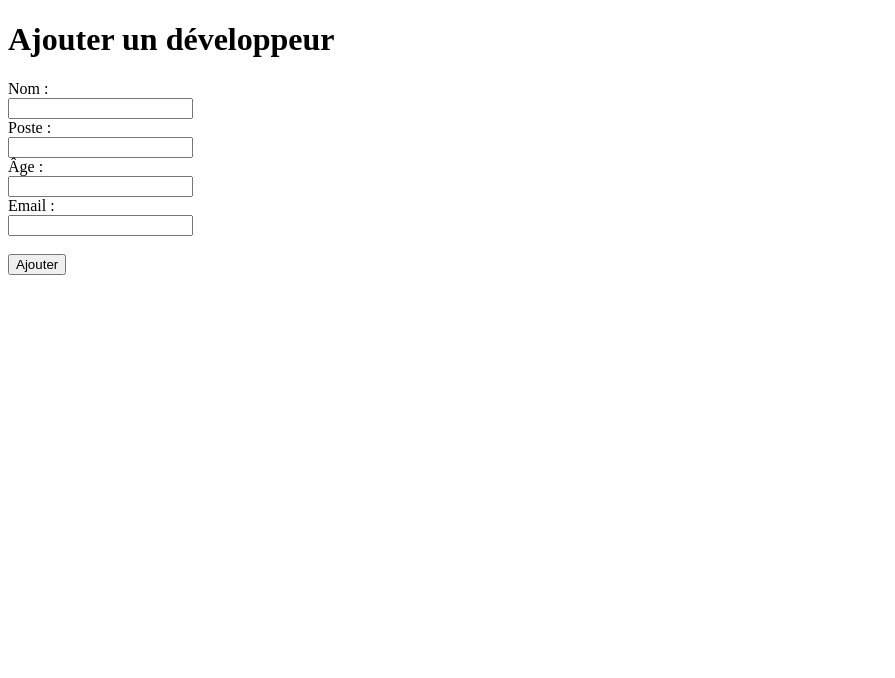
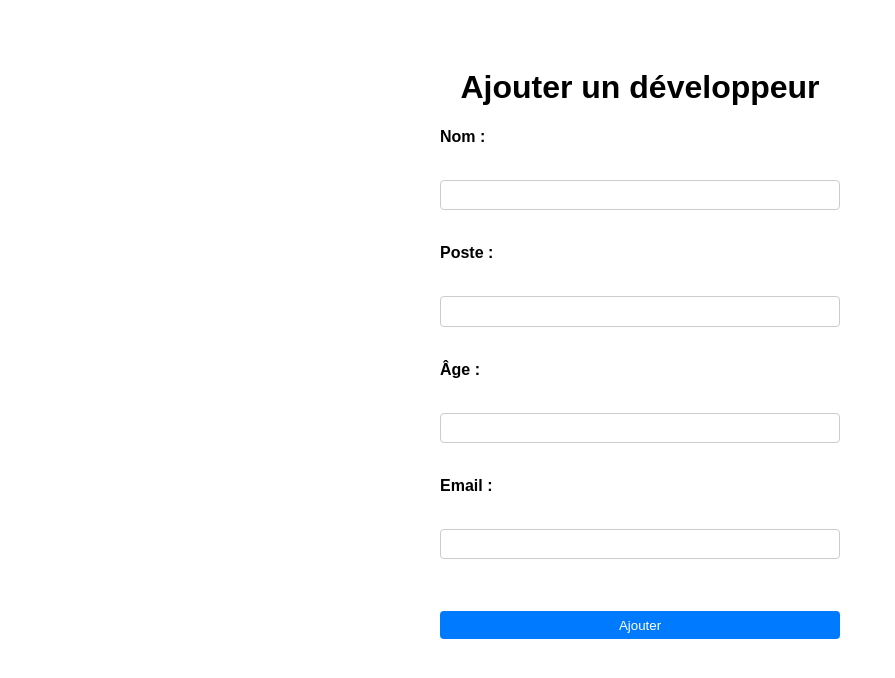
Before and after one commit to tarik-benabbou-mac-veigh/database-form-mongodb, a website: page public/form.html in a window 1280 px wide. Shown: the whole page, without its empty margins (0-895 px from the left). Drawn offline with Linux system fonts and the light colour scheme.

Commit message:
Ajout d'un fichier form.css

```diff
--- a/index.js
+++ b/index.js
@@ -17,7 +17,7 @@ mongoose.connect('mongodb://localhost:27017/ma_base_de_donnees')
     .then(()=> console.log(`✅ Connexion à MongoDB réussie!`))
     .catch(err => console.error(`Erreur de connexion à MongoDB`, err));
 
-    app.post('/add-user', async (req,res)=>{
+app.post('/add-user', async (req,res)=>{
     try{
         console.log(req.body);
         const newUser = await User.create(req.body);
@@ -27,6 +27,7 @@ mongoose.connect('mongodb://localhost:27017/ma_base_de_donnees')
     }
 
 });
+
 app.listen(port, ()=>{
     console.log(`Serveur connecté sur le port ${port}`);
 });
--- /dev/null
+++ b/public/form.css
@@ -0,0 +1,37 @@
+body {
+  font-family: sans-serif;
+  max-width: 400px;
+  margin: 2em auto;
+  padding: 1em;
+}
+
+h1 {
+  text-align: center;
+}
+
+form {
+  display: flex;
+  flex-direction: column;
+  gap: 0.5em;
+}
+
+label {
+  font-weight: 600;
+}
+
+input, button {
+  padding: 0.5em;
+  border: 1px solid #ccc;
+  border-radius: 4px;
+}
+
+button {
+  background: #007bff;
+  color: #fff;
+  border: none;
+  cursor: pointer;
+}
+
+button:hover {
+  background: #0056b3;
+}
--- a/public/form.html
+++ b/public/form.html
@@ -3,6 +3,7 @@
 <head>
   <meta charset="UTF-8">
   <title>Ajout d'utilisateur</title>
+  <link rel="stylesheet" href="./form.css">
 </head>
 <body>
   <h1>Ajouter un développeur</h1>
```
